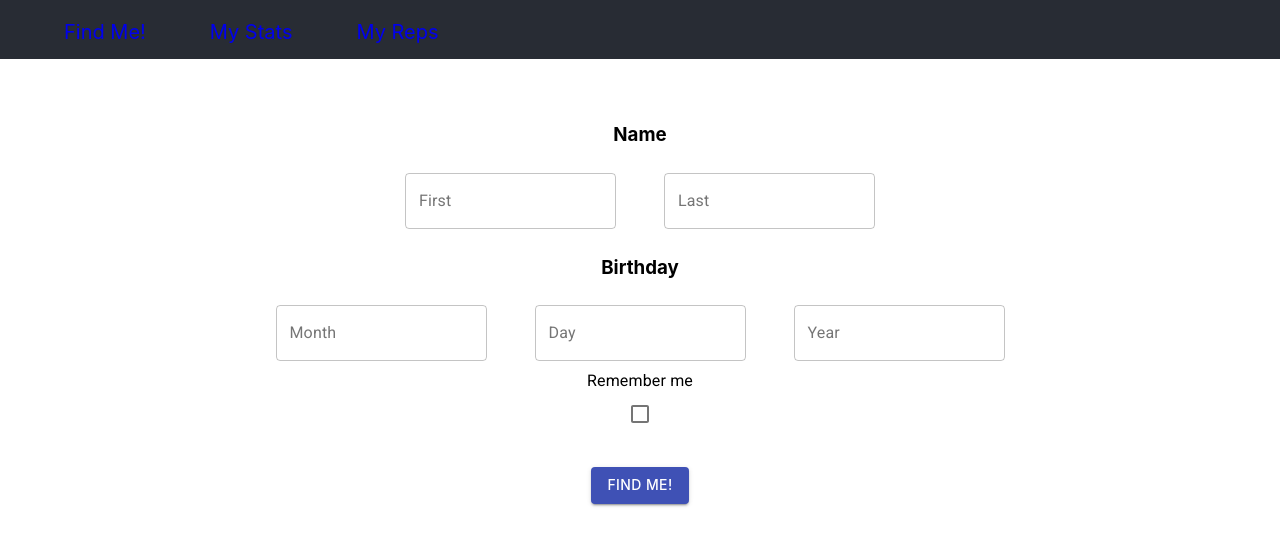
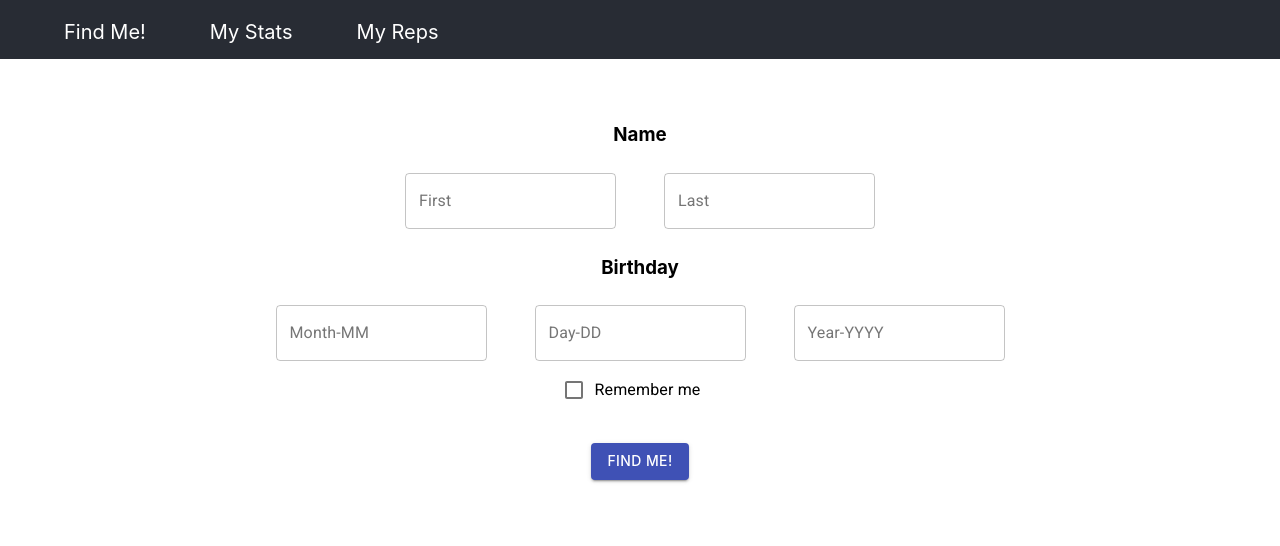
Before and after one commit to sjscotton/Capstone-iVote-React, a React (Create React App) app: page /Login in a window 1280 px wide. Shown: the top 546 px of the page. Built offline with nearby package versions, Linux system fonts and the light colour scheme; what victory would draw is missing.

Commit message:
added loading page

```diff
--- a/src/components/AppRouter.css
+++ b/src/components/AppRouter.css
@@ -16,7 +16,7 @@ a {
   margin-left: 8vmin
 }
 
-.nav-list a:visited {
+.nav-list a:visited, .nav-list a {
   color: white;
   /* text-decoration: none; */
 }
--- a/src/components/AppRouter.js
+++ b/src/components/AppRouter.js
@@ -5,7 +5,7 @@ import { Redirect } from 'react-router'
 import Login from './Login'
 import Stats from './Stats'
 import Reps from './Reps'
-// import Index from './Index'
+import Loading from './Loading'
 import axios from 'axios';
 import './AppRouter.css'
 
@@ -84,6 +84,7 @@ class AppRouter extends Component {
 
   }
   login = (voterInfo) => {
+    console.log(voterInfo)
     const newState = {
       loggedIn: true,
       votingHistory: voterInfo.votingHistory,
@@ -92,6 +93,8 @@ class AppRouter extends Component {
       countyCode: voterInfo.countyCode,
       ageGroup: voterInfo.ageGroup,
       address: voterInfo.address,
+      firstName: voterInfo.firstName,
+      lastName: voterInfo.lastName
 
     }
     if (voterInfo.rememberMe) {
@@ -155,6 +158,16 @@ class AppRouter extends Component {
 
                 />}
             />
+            <Route
+              path="/loading/"
+              render={(props) =>
+                <Loading
+
+
+
+
+                />}
+            />
             <Redirect exact from="/" to="/Login" />
 
           </main>
--- a/src/components/BarGraph.js
+++ b/src/components/BarGraph.js
@@ -118,7 +118,7 @@ class CustomLabel extends Component {
   }
 }
 CustomLabel.defaultEvents = VictoryTooltip.defaultEvents;
-CustomLabel.propTypes = { text: PropTypes.string };
+// CustomLabel.propTypes = { text: PropTypes.string };
 
 
 export default BarGraph;
--- /dev/null
+++ b/src/components/Loading.js
@@ -0,0 +1,11 @@
+import React, { Component } from 'react';
+
+function Loading() {
+  return (
+    <div>
+
+    </div>
+  );
+}
+
+export default Loading;
--- a/src/components/Login.js
+++ b/src/components/Login.js
@@ -64,7 +64,9 @@ class Login extends Component {
 
   getVotingHistory(voterInfo) {
     console.log("inside getVotingHistory")
-    axios.get(this.props.baseUrl + 'vote_dates', { params: { state_voter_id: voterInfo.voterID } })
+    const returningUser = (localStorage.getItem('voterID')) ? true : false;
+    const rememberMe = (voterInfo.rememberMe) ? true : false;
+    axios.get(this.props.baseUrl + 'vote_dates', { params: { state_voter_id: voterInfo.voterID, returning_user: returningUser, remember_me: rememberMe } })
       .then((response) => {
 
         voterInfo.votingHistory = response.data.voting_days
--- a/src/components/LoginForm.js
+++ b/src/components/LoginForm.js
@@ -1,4 +1,5 @@
 import React, { Component } from 'react';
+import { withRouter } from 'react-router-dom';
 
 
 import TextField from '@material-ui/core/TextField';
@@ -38,7 +39,7 @@ class LoginForm extends Component {
       localStorage.clear();
     }
     this.props.getVoterCallback(this.state)
-
+    this.props.history.push('/Loading')
   }
 
 
@@ -76,10 +77,13 @@ class LoginForm extends Component {
           <div className='form-field'>
             <TextField
               className='mdc-text-field--outlined'
-              label='Month'
+              label='Month-MM'
               variant="outlined"
               name="month"
               type="text"
+              inputProps={{
+                maxLength: 2,
+              }}
               value={this.state.month}
               onChange={this.onInputChange}>
 
@@ -88,10 +92,13 @@ class LoginForm extends Component {
           <div className='form-field'>
             <TextField
               className='mdc-text-field--outlined'
-              label='Day'
+              label='Day-DD'
               variant="outlined"
               name="day"
               type="text"
+              inputProps={{
+                maxLength: 2,
+              }}
               value={this.state.day}
               onChange={this.onInputChange}>
             </TextField>
@@ -99,10 +106,14 @@ class LoginForm extends Component {
           <div className='form-field'>
             <TextField
               className='mdc-text-field--outlined'
-              label='Year'
+              label='Year-YYYY'
+
               variant="outlined"
               name="year"
               type="text"
+              inputProps={{
+                maxLength: 4,
+              }}
               value={this.state.year}
               onChange={this.onInputChange}>
             </TextField>
@@ -117,7 +128,7 @@ class LoginForm extends Component {
                 value={this.state.rememberMe}
                 name="rememberMe" />}
               label="Remember me"
-              labelPlacement="top"
+            // labelPlacement="right"
             />
           </div>
           <div className='btn'>
@@ -137,4 +148,4 @@ class LoginForm extends Component {
   }
 }
 
-export default LoginForm;
+export default withRouter(LoginForm);
```
